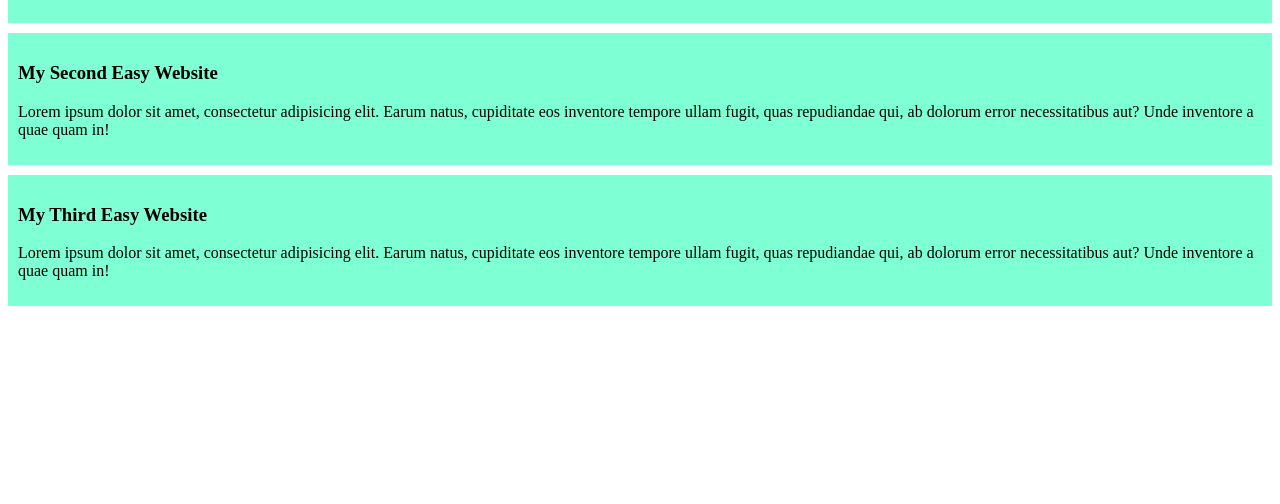
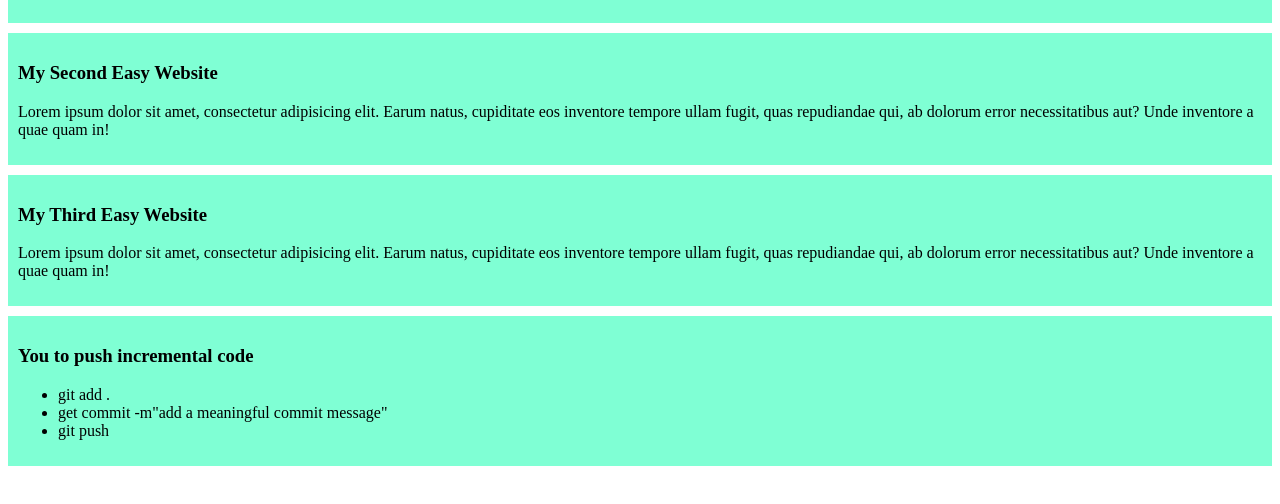
Before and after one commit to AfrozaParvin/my-easy-website, a plain HTML site: page index.html in a window 1280 px wide. Shown: the part 116-620 px from the top of the page. Drawn offline with Linux system fonts and the light colour scheme.

Commit message:
added a list to push code

```diff
--- a/index.html
+++ b/index.html
@@ -21,6 +21,14 @@
         <h3>My Third Easy Website</h3>
         <p>Lorem ipsum dolor sit amet, consectetur adipisicing elit. Earum natus, cupiditate eos inventore tempore ullam fugit, quas repudiandae qui, ab dolorum error necessitatibus aut? Unde inventore a quae quam in!</p>
     </div>
+    <div>
+        <h3>You to push incremental code</h3>
+        <ul>
+            <li>git add .</li>
+            <li>get commit -m"add a meaningful commit message"</li>
+            <li>git push</li>
+        </ul>
+    </div>
 
 </body>
 </html>
```
